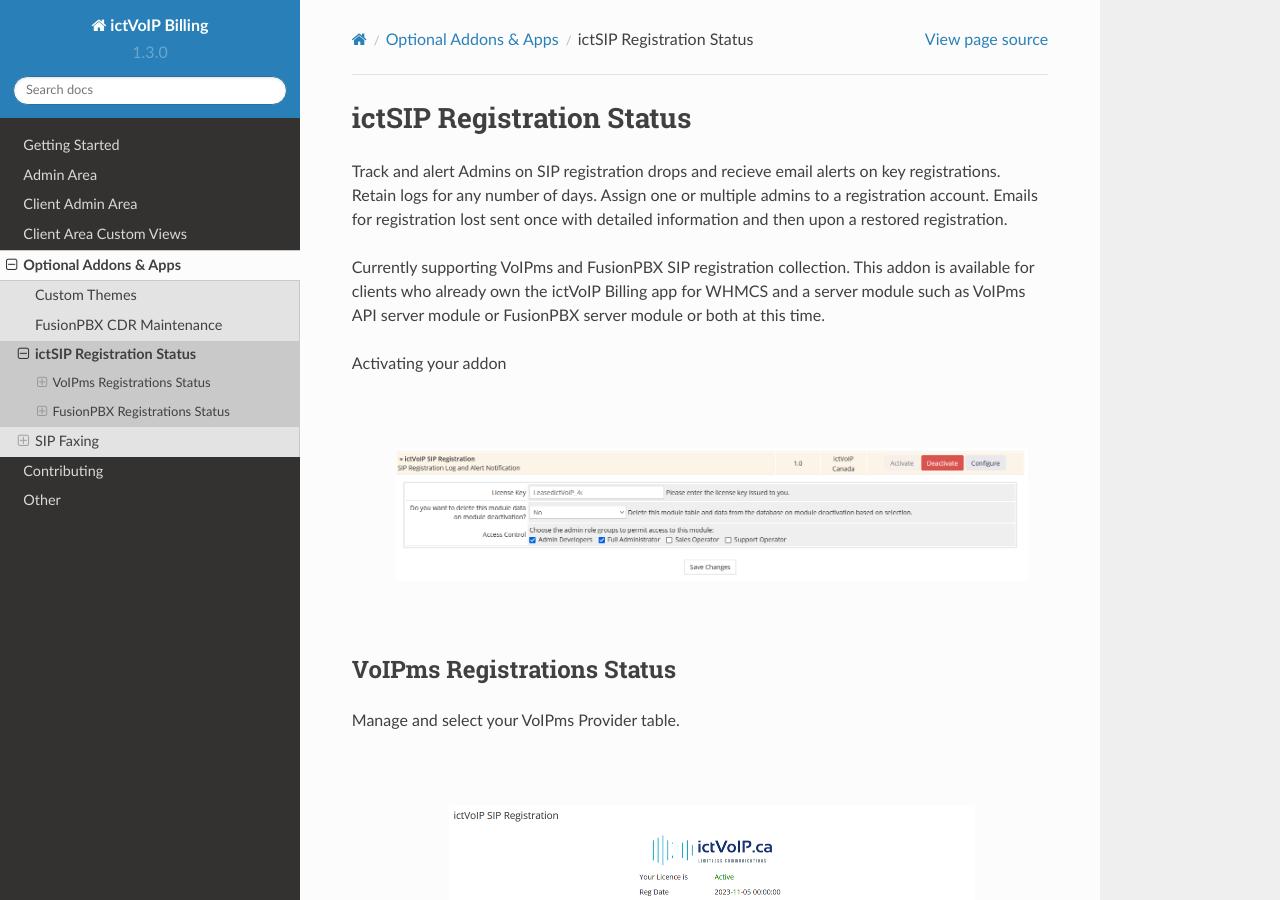
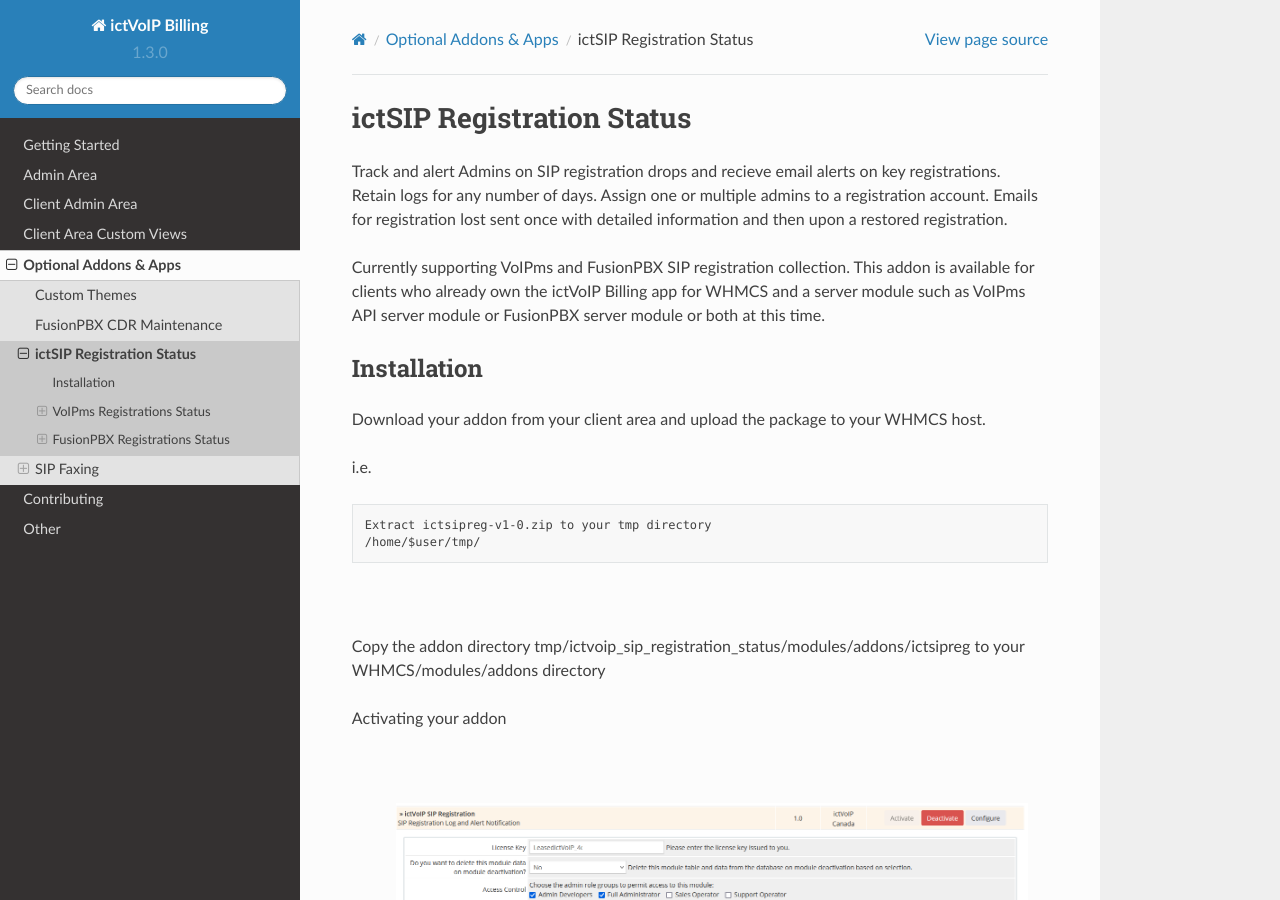
Before and after one commit to ictvoip/ictvoip-docs, a Sphinx documentation site: the page built from docs/source/ictsipreg/ictsipreg.rst, in a window 1280 px wide and 900 px high. Built offline with Sphinx 7.4.7 and the Read the Docs theme 2.0.0, drawn with Linux system fonts in a browser that asks for light colours; pages that are not in the unit, such as notebooks, are missing from menus.

Commit message:
Update ictsipreg.rst

```diff
--- a/docs/source/ictsipreg/ictsipreg.rst
+++ b/docs/source/ictsipreg/ictsipreg.rst
@@ -6,7 +6,21 @@ Track and alert Admins on SIP registration drops and recieve email alerts on key
 
 Currently supporting VoIPms and FusionPBX SIP registration collection. This addon is available for clients who already own the ictVoIP Billing app for WHMCS and a server module such as VoIPms API server module or FusionPBX server module or both at this time.
 
+Installation
+**************
 
+Download your addon from your client area and upload the package to your WHMCS host.
+
+i.e.
+
+::
+
+ Extract ictsipreg-v1-0.zip to your tmp directory
+ /home/$user/tmp/
+
+|
+
+Copy the addon directory tmp/ictvoip_sip_registration_status/modules/addons/ictsipreg to your WHMCS/modules/addons directory
 
 Activating your addon
 
```
